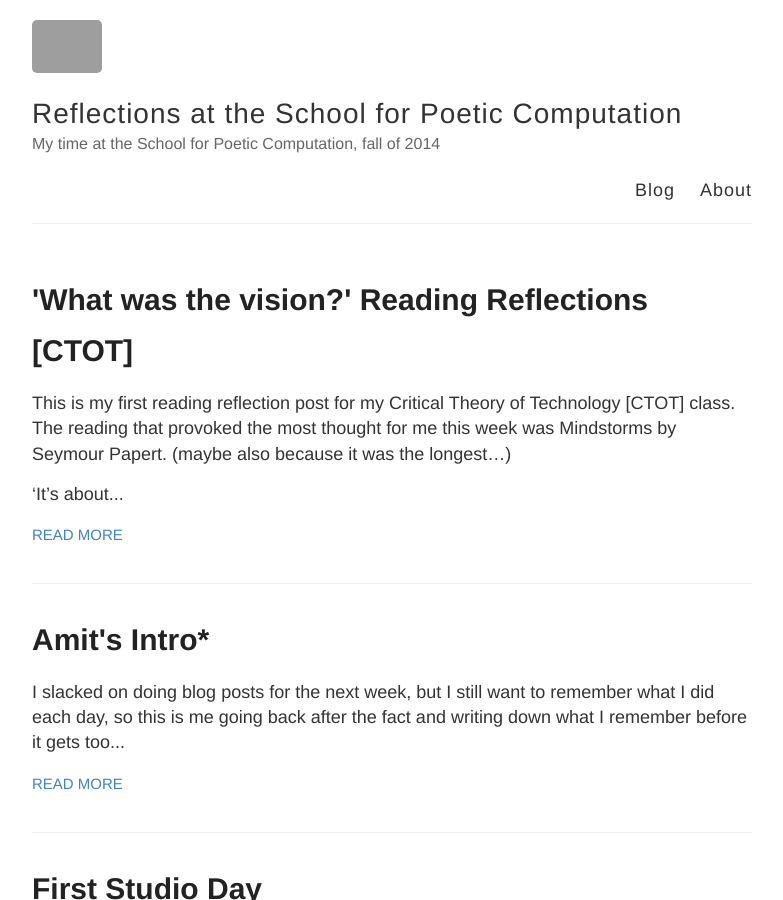
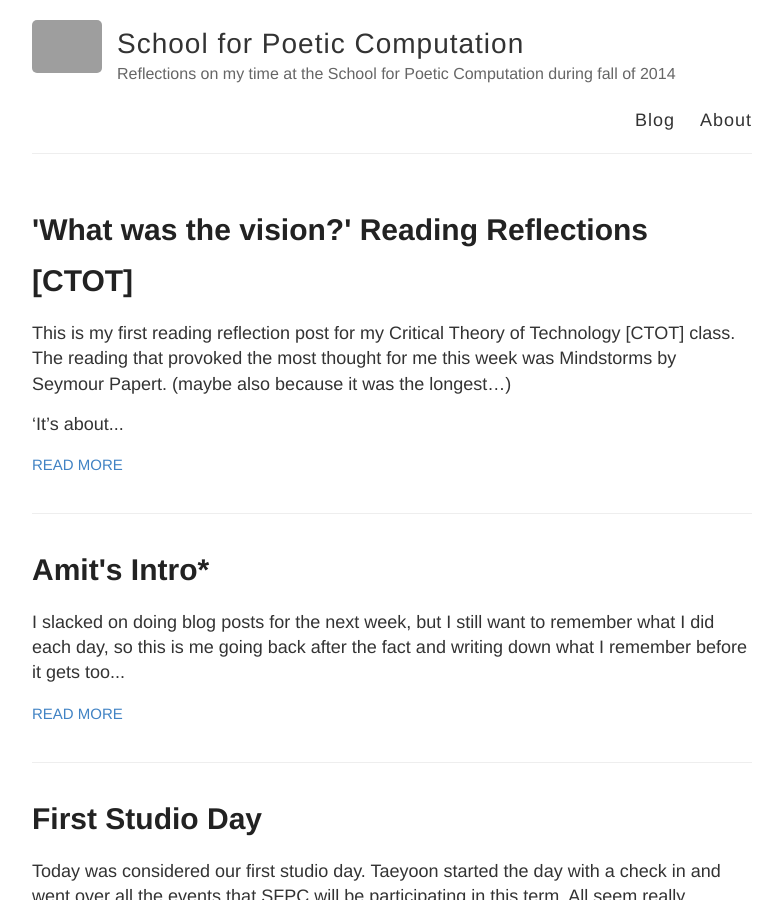
Before and after one commit to paigederaedt/paigederaedt.github.io, a Jekyll site: the page built from blog/index.html, in a window 1280 px wide and 900 px high. Shown: the whole window, without its empty margins (248-1031 px from the left). Built offline with Jekyll 4.4.1, drawn with Linux system fonts in a browser that asks for light colours; grey boxes are pictures that could not be loaded.

Commit message:
still trying to fix error

```diff
--- a/blog/_config.yml
+++ b/blog/_config.yml
@@ -3,10 +3,10 @@
 #
 
 # Name of your site (displayed in the header)
-name: Reflections at the School for Poetic Computation
+name: School for Poetic Computation
 
 # Short bio or description (displayed in the header)
-description: My time at the School for Poetic Computation, fall of 2014
+description: Reflections on my time at the School for Poetic Computation during fall of 2014
 
 # URL of your avatar or profile pic (you could use your GitHub profile pic)
 avatar: https://raw.githubusercontent.com/barryclark/jekyll-now/master/images/jekyll-logo.png
@@ -18,7 +18,7 @@
 # Includes an icon in the footer for each username you enter
 footer-links:
   dribbble:
-  email:
+  email: paigederaedt@gmail.com
   facebook:
   flickr:
   github: paigederaedt
```
Also changed, not shown: blog/style.scss (line endings or trailing spaces).
